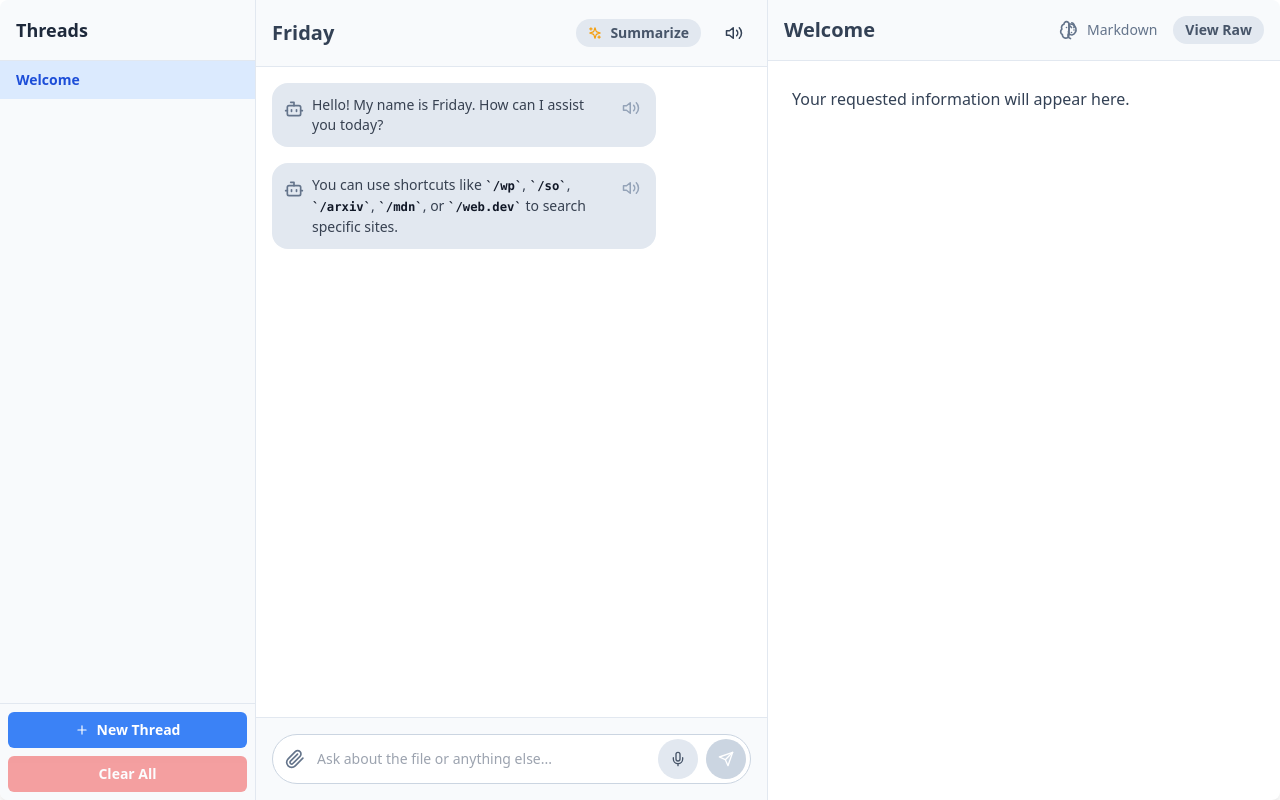
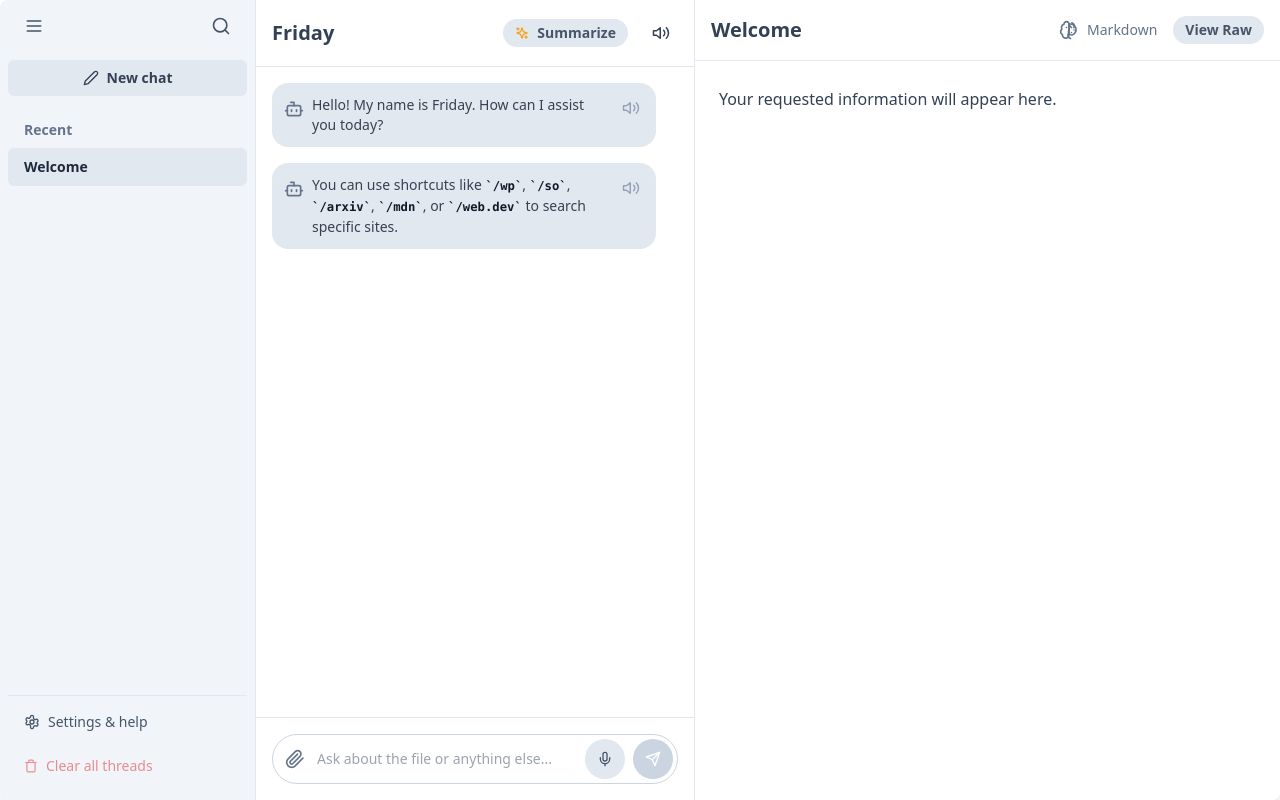
Before and after one commit to caraya/friday-ai-demo, a Vue app: page / in a window 1280 px wide. Built offline with nearby package versions, Linux system fonts and the light colour scheme.

Commit message:
Pass 1 of UI improvements

```diff
--- a/src/App.vue
+++ b/src/App.vue
@@ -1,31 +1,54 @@
 <template>
   <div class="flex h-full w-full bg-white shadow-lg rounded-lg overflow-hidden">
     <!-- Thread Sidebar -->
-    <div class="w-64 bg-slate-50 border-r border-slate-200 flex flex-col">
-      <div class="p-4 border-b border-slate-200">
-        <h2 class="text-lg font-semibold text-slate-800">Threads</h2>
+    <div class="w-64 bg-slate-100 border-r border-slate-200 flex flex-col p-2 space-y-4">
+      <div class="flex items-center justify-between flex-shrink-0 px-2">
+        <button class="p-2 hover:bg-slate-200 rounded-full text-slate-600">
+          <icon-menu :size="20" />
+        </button>
+        <button class="p-2 hover:bg-slate-200 rounded-full text-slate-600">
+           <icon-search :size="20" />
+        </button>
       </div>
-      <div class="flex-1 overflow-y-auto custom-scrollbar">
+       <button @click="startNewThread" class="w-full text-sm font-semibold bg-slate-200 text-slate-700 rounded-md px-4 py-2 hover:bg-slate-300 transition">
+          <span class="flex items-center justify-center"><icon-edit :size="16" class="mr-2"/>New chat</span>
+        </button>
+      <div class="flex-1 overflow-y-auto custom-scrollbar space-y-2">
+        <h3 class="px-4 text-sm font-semibold text-slate-500 mt-2">Recent</h3>
         <ul>
           <li v-for="thread in threads" :key="thread.id" class="group">
-            <!-- FIX: Changed the parent element from a button to a div to prevent nesting buttons -->
-            <div :class="['w-full text-left px-4 py-2 text-sm flex items-center justify-between', activeThreadId === thread.id ? 'bg-blue-100' : '']">
-              <button @click="loadThread(thread.id)" :class="['flex-grow text-left truncate', activeThreadId === thread.id ? 'text-blue-700 font-semibold' : 'text-slate-600 hover:bg-slate-200 rounded-md -m-2 p-2']">
-                <span class="truncate">{{ thread.title }}</span>
+            <div :class="['w-full text-left pr-2 pl-4 py-2 text-sm flex items-center justify-between rounded-md', activeThreadId === thread.id ? 'bg-slate-200' : 'hover:bg-slate-200/70']">
+              <button @click="loadThread(thread.id)" :class="['flex-grow text-left truncate', activeThreadId === thread.id ? 'text-slate-800 font-semibold' : 'text-slate-600']">
+                <!-- FIX: Conditional rendering for editing title -->
+                <span v-if="editingThreadId !== thread.id" @dblclick="startEditingTitle(thread)" class="truncate">{{ thread.title }}</span>
+                <input v-else
+                       :ref="el => { if (el) titleInputRefs[thread.id] = el as HTMLInputElement }"
+                       type="text"
+                       v-model="editingTitle"
+                       @keyup.enter="saveTitle(thread.id)"
+                       @blur="saveTitle(thread.id)"
+                       class="bg-white w-full -m-1 p-1 rounded border border-blue-500 text-slate-800 font-semibold" />
               </button>
-              <button @click.stop="deleteThread(thread.id)" class="p-1 rounded-full opacity-0 group-hover:opacity-100 hover:bg-red-200 text-red-500 transition flex-shrink-0 ml-2">
-                <icon-trash :size="14" />
-              </button>
+              <div class="flex items-center flex-shrink-0 ml-2">
+                  <button @click.stop="startEditingTitle(thread)" class="p-1 rounded-full opacity-0 group-hover:opacity-100 hover:bg-slate-300 text-slate-500 transition">
+                    <icon-pencil :size="14" />
+                  </button>
+                  <button @click.stop="deleteThread(thread.id)" class="p-1 rounded-full opacity-0 group-hover:opacity-100 hover:bg-red-200 text-red-500 transition">
+                    <icon-trash :size="14" />
+                  </button>
+              </div>
             </div>
           </li>
         </ul>
       </div>
       <div class="p-2 border-t border-slate-200 space-y-2">
-        <button @click="startNewThread" class="w-full text-sm font-semibold bg-blue-500 text-white rounded-md px-4 py-2 hover:bg-blue-600 transition">
-          <span class="flex items-center justify-center"><icon-plus :size="14" class="mr-2"/>New Thread</span>
+         <button @click="handleSettingsClick" class="w-full flex items-center text-sm text-slate-600 hover:bg-slate-200 rounded-md p-2">
+            <icon-settings :size="16" class="mr-2" />
+            <span>Settings & help</span>
         </button>
-        <button @click="clearAllThreads" class="w-full text-sm font-semibold bg-red-500 text-white rounded-md px-4 py-2 hover:bg-red-600 transition disabled:opacity-50" :disabled="threads.length <= 1">
-          Clear All
+        <button @click="clearAllThreads" class="w-full flex items-center text-sm text-red-600 hover:bg-red-100 rounded-md p-2 transition disabled:opacity-50" :disabled="threads.length <= 1">
+            <icon-trash :size="16" class="mr-2" />
+            <span>Clear all threads</span>
         </button>
       </div>
     </div>
@@ -34,7 +57,7 @@
     <div class="flex-1 flex flex-col" v-if="activeThread">
       <div class="w-full flex h-full">
         <div class="w-full md:w-1/2 h-full flex flex-col border-r border-slate-200">
-          <header class="p-4 border-b border-slate-200 flex items-center justify-between bg-slate-50 flex-shrink-0">
+          <header class="p-4 border-b border-slate-200 flex items-center justify-between bg-white flex-shrink-0">
             <h1 class="text-xl font-bold text-slate-700">Friday</h1>
             <div class="flex items-center space-x-4">
               <button @click="summarize" :disabled="agentStatus !== 'idle' || activeThread.conversation.length <= 1" class="flex items-center space-x-2 text-sm bg-slate-200 hover:bg-slate-300 disabled:opacity-50 text-slate-600 font-semibold py-1 px-3 rounded-full transition">
@@ -46,7 +69,7 @@
               </button>
             </div>
           </header>
-          <div ref="chatLog" class="flex-1 p-4 overflow-y-auto custom-scrollbar">
+          <div ref="chatLog" class="flex-1 p-4 overflow-y-auto custom-scrollbar bg-white">
             <div v-for="message in activeThread.conversation" :key="message.id" :class="['flex mb-4', message.from === 'user' ? 'justify-end' : 'justify-start']" class="assistant-bubble">
               <div :class="['rounded-2xl p-3 max-w-sm', message.from === 'user' ? 'bg-blue-500 text-white' : 'bg-slate-200 text-slate-800']">
                  <div class="flex items-start space-x-2">
@@ -70,7 +93,7 @@
               <button v-for="q in suggestedQuestions" :key="q" @click="askSuggestion(q)" class="suggestion-chip bg-slate-100 text-slate-700 text-sm font-medium px-3 py-1 rounded-full hover:bg-slate-200 transition">{{ q }}</button>
             </div>
           </div>
-          <footer class="p-4 border-t border-slate-200 bg-slate-50 flex-shrink-0">
+          <footer class="p-4 border-t border-slate-200 bg-white flex-shrink-0">
             <div v-if="activeThread.activeFile" class="px-1 pb-2">
               <div class="flex items-center justify-between bg-blue-100 text-blue-800 text-xs font-semibold px-2 py-1 rounded-full">
                 <span class="truncate">Context: {{ activeThread.activeFile.name }}</span>
@@ -90,8 +113,8 @@
             </div>
           </footer>
         </div>
-        <div class="hidden md:flex md:w-1/2 h-full flex-col">
-           <header class="p-4 border-b border-slate-200 flex items-center justify-between bg-slate-50 flex-shrink-0">
+        <div class="hidden md:flex md:w-2/3 h-full flex-col">
+           <header class="p-4 border-b border-slate-200 flex items-center justify-between bg-white flex-shrink-0">
             <h2 class="text-xl font-bold text-slate-700">{{ activeThread.displayContent.title }}</h2>
             <div class="flex items-center space-x-4">
               <div class="flex items-center space-x-2 text-sm text-slate-500">
@@ -103,7 +126,7 @@
               </button>
             </div>
            </header>
-          <div class="flex-1 p-6 overflow-y-auto custom-scrollbar">
+          <div class="flex-1 p-6 overflow-y-auto custom-scrollbar bg-white">
             <div v-if="displayMode === 'rendered'" class="prose prose-slate max-w-none" v-html="renderMarkdown(activeThread.displayContent.content)"></div>
             <pre v-else class="raw-markdown"><code>{{ activeThread.displayContent.content }}</code></pre>
           </div>
@@ -134,10 +157,27 @@ const {
 } = storeToRefs(agentStore);
 
 const activeThread = computed(() => agentStore.activeThread);
-
 const userInput = ref('');
 const chatLog = ref<HTMLDivElement | null>(null);
 const fileInput = ref<HTMLInputElement | null>(null);
+const editingThreadId = ref<number | null>(null);
+const editingTitle = ref('');
+const titleInputRefs = ref<Record<number, HTMLInputElement>>({});
+
+const startEditingTitle = (thread: any) => {
+  editingThreadId.value = thread.id;
+  editingTitle.value = thread.title;
+  nextTick(() => {
+    titleInputRefs.value[thread.id]?.focus();
+  });
+};
+
+const saveTitle = (threadId: number) => {
+  if (editingThreadId.value === threadId) {
+    agentStore.updateThreadTitle(threadId, editingTitle.value);
+    editingThreadId.value = null;
+  }
+};
 
 const SpeechRecognition = (window as any).SpeechRecognition || (window as any).webkitSpeechRecognition;
 let recognition: any | null = SpeechRecognition ? new SpeechRecognition() : null;
@@ -251,6 +291,10 @@ const clearAllThreads = () => {
     }
 };
 
+const handleSettingsClick = () => {
+    alert("Settings functionality will be implemented later.");
+};
+
 const scrollToBottom = () => {
   nextTick(() => {
     chatLog.value?.scrollTo({ top: chatLog.value.scrollHeight, behavior: 'smooth' });
--- /dev/null
+++ b/src/components/IconEdit.vue
@@ -0,0 +1,6 @@
+<!-- src/components/IconEdit.vue -->
+<template>
+  <svg xmlns="http://www.w3.org/2000/svg" width="16" height="16" viewBox="0 0 24 24" fill="none" stroke="currentColor" stroke-width="2" stroke-linecap="round" stroke-linejoin="round">
+    <path d="M17 3a2.85 2.83 0 1 1 4 4L7.5 20.5 2 22l1.5-5.5Z"/>
+  </svg>
+</template>
--- /dev/null
+++ b/src/components/IconEditPencil.vue
@@ -0,0 +1,5 @@
+<template>
+  <svg xmlns="http://www.w3.org/2000/svg" width="14" height="14" viewBox="0 0 24 24" fill="none" stroke="currentColor" stroke-width="2" stroke-linecap="round" stroke-linejoin="round">
+    <path d="M17 3a2.85 2.83 0 1 1 4 4L7.5 20.5 2 22l1.5-5.5Z"/>
+  </svg>
+</template>
--- /dev/null
+++ b/src/components/IconMenu.vue
@@ -0,0 +1,8 @@
+<!-- src/components/IconMenu.vue -->
+<template>
+  <svg xmlns="http://www.w3.org/2000/svg" width="20" height="20" viewBox="0 0 24 24" fill="none" stroke="currentColor" stroke-width="2" stroke-linecap="round" stroke-linejoin="round">
+    <line x1="4" x2="20" y1="12" y2="12"/>
+    <line x1="4" x2="20" y1="6" y2="6"/>
+    <line x1="4" x2="20" y1="18" y2="18"/>
+  </svg>
+</template>
--- /dev/null
+++ b/src/components/IconSearch.vue
@@ -0,0 +1,7 @@
+<!-- src/components/IconSearch.vue -->
+<template>
+  <svg xmlns="http://www.w3.org/2000/svg" width="20" height="20" viewBox="0 0 24 24" fill="none" stroke="currentColor" stroke-width="2" stroke-linecap="round" stroke-linejoin="round">
+    <circle cx="11" cy="11" r="8"/>
+    <path d="m21 21-4.3-4.3"/>
+  </svg>
+</template>
--- /dev/null
+++ b/src/components/IconSettings.vue
@@ -0,0 +1,7 @@
+<!-- src/components/IconSettings.vue -->
+<template>
+  <svg xmlns="http://www.w3.org/2000/svg" width="16" height="16" viewBox="0 0 24 24" fill="none" stroke="currentColor" stroke-width="2" stroke-linecap="round" stroke-linejoin="round">
+    <path d="M12.22 2h-.44a2 2 0 0 0-2 2v.18a2 2 0 0 1-1 1.73l-.43.25a2 2 0 0 1-2 0l-.15-.08a2 2 0 0 0-2.73.73l-.22.38a2 2 0 0 0 .73 2.73l.15.1a2 2 0 0 1 0 2l-.15.08a2 2 0 0 0-.73 2.73l.22.38a2 2 0 0 0 2.73.73l.15-.08a2 2 0 0 1 2 0l.43.25a2 2 0 0 1 1 1.73V20a2 2 0 0 0 2 2h.44a2 2 0 0 0 2-2v-.18a2 2 0 0 1 1-1.73l.43-.25a2 2 0 0 1 2 0l.15.08a2 2 0 0 0 2.73-.73l.22-.38a2 2 0 0 0-.73-2.73l-.15-.08a2 2 0 0 1 0-2l.15-.08a2 2 0 0 0 .73-2.73l-.22-.38a2 2 0 0 0-2.73-.73l-.15.08a2 2 0 0 1-2 0l-.43-.25a2 2 0 0 1-1-1.73V4a2 2 0 0 0-2-2z"/>
+    <circle cx="12" cy="12" r="3"/>
+  </svg>
+</template>
--- a/src/main.ts
+++ b/src/main.ts
@@ -17,9 +17,29 @@ import IconPaperclip from './components/IconPaperclip.vue';
 import IconX from './components/IconX.vue';
 import IconPlus from './components/IconPlus.vue';
 import IconTrash from './components/IconTrash.vue';
+import IconMenu from './components/IconMenu.vue';
+import IconSearch from './components/IconSearch.vue';
+import IconEdit from './components/IconEdit.vue';
+import IconEditPencil from './components/IconEditPencil.vue';
+import IconSettings from './components/IconSettings.vue';
+
 
 const app = createApp(App);
 const pinia = createPinia();
+
+// --- LOCAL STORAGE PLUGIN FOR PINIA ---
+// This plugin will automatically save the state of the agent store to local storage
+// whenever a change is made. This is more robust than manual saving.
+pinia.use(({ store }) => {
+  store.$subscribe((_, state) => { // FIX: The 'mutation' parameter is unused, so we replace it with '_'
+    // We only want to persist the 'threads' state.
+    const dataToSave = {
+        threads: state.threads
+    };
+    localStorage.setItem('friday-threads', JSON.stringify(dataToSave));
+  });
+});
+
 
 app.use(pinia);
 
@@ -37,5 +57,10 @@ app.component('icon-paperclip', IconPaperclip);
 app.component('icon-x', IconX);
 app.component('icon-plus', IconPlus);
 app.component('icon-trash', IconTrash);
+app.component('icon-menu', IconMenu);
+app.component('icon-search', IconSearch);
+app.component('icon-edit', IconEdit);
+app.component('icon-edit-pencil', IconEditPencil);
+app.component('icon-settings', IconSettings);
 
 app.mount('#app');
--- a/src/store/agent.ts
+++ b/src/store/agent.ts
@@ -1,9 +1,6 @@
 import { defineStore } from 'pinia';
 
-// This lets TypeScript know that the VITE_... variables will be available
-// VITE handles this via import.meta.env, so we don't need to declare it here.
-
-// Define interfaces for our data structures for better type safety
+// --- TYPE DEFINITIONS ---
 interface FileAttachment {
   name: string;
   type: string;
@@ -38,6 +35,7 @@ interface DisplayContent {
   type: 'markdown' | 'reminders';
 }
 
+// --- HELPER FUNCTIONS ---
 async function fileToBase64(file: File): Promise<string> {
   return new Promise((resolve, reject) => {
     const reader = new FileReader();
@@ -59,24 +57,24 @@ const createWelcomeThread = (): Thread => ({
 });
 
 
-// Define the Pinia store
+// --- PINIA STORE DEFINITION ---
 export const useAgentStore = defineStore('agent', {
   state: () => {
-    let savedThreads: Thread[] = [];
+    let savedState: { threads: Thread[], activeThreadId?: number } = { threads: [] };
     try {
       const saved = localStorage.getItem('friday-threads');
       if (saved) {
-        savedThreads = JSON.parse(saved);
+        savedState = JSON.parse(saved);
       }
     } catch (e) {
       console.error("Could not load saved threads from Local Storage.", e);
     }
 
-    const threads = savedThreads.length > 0 ? savedThreads : [createWelcomeThread()];
+    const threads = savedState.threads && savedState.threads.length > 0 ? savedState.threads : [createWelcomeThread()];
 
     return {
       threads: threads,
-      activeThreadId: threads[0]?.id ?? null,
+      activeThreadId: savedState.activeThreadId ?? threads[0]?.id ?? null,
       agentStatus: 'idle' as 'idle' | 'thinking' | 'listening',
       reminders: [] as Reminder[],
       suggestedQuestions: [] as string[],
@@ -150,16 +148,8 @@ export const useAgentStore = defineStore('agent', {
           audioConfig: { audioEncoding: 'MP3' },
         };
 
-        const response = await fetch(apiUrl, {
-          method: 'POST',
-          headers: { 'Content-Type': 'application/json' },
-          body: JSON.stringify(payload),
-        });
-
-        if (!response.ok) {
-            const errorBody = await response.json();
-            throw new Error(`Google TTS request failed: ${errorBody.error.message}`);
-        }
+        const response = await fetch(apiUrl, { method: 'POST', headers: { 'Content-Type': 'application/json' }, body: JSON.stringify(payload) });
+        if (!response.ok) throw new Error('Google TTS request failed.');
 
         const result = await response.json();
         if (result.audioContent && !this.isMuted) {
@@ -171,7 +161,6 @@ export const useAgentStore = defineStore('agent', {
           this.activeAudio = audio;
           this.activeAudio.play();
           this.activeAudio.onended = () => { this.activeAudio = null; };
-          return;
         }
       } catch (error) {
         console.error("Google Text-to-Speech API failed, falling back to browser speech.", error);
@@ -193,6 +182,7 @@ export const useAgentStore = defineStore('agent', {
     startNewThread() {
       this.stopAudio();
       const newThread = createWelcomeThread();
+      newThread.title = "New Conversation";
       this.threads.push(newThread);
       this.activeThreadId = newThread.id;
     },
@@ -216,6 +206,13 @@ export const useAgentStore = defineStore('agent', {
     clearAllThreads() {
         this.threads = [createWelcomeThread()];
         this.activeThreadId = this.threads[0].id;
+    },
+
+    updateThreadTitle(threadId: number, newTitle: string) {
+        const thread = this.threads.find(t => t.id === threadId);
+        if (thread && newTitle.trim()) {
+            thread.title = newTitle.trim();
+        }
     },
 
     clearActiveFile() {
@@ -300,10 +297,7 @@ export const useAgentStore = defineStore('agent', {
 
         if (file) {
           parts.push({
-            inline_data: {
-              mime_type: file.type,
-              data: file.base64
-            }
+            inline_data: { mime_type: file.type, data: file.base64 }
           });
         }
 
@@ -317,7 +311,7 @@ export const useAgentStore = defineStore('agent', {
         this.speak(textResponse);
 
         const promptHeading = `## ${prompt}`;
-        if (this.activeThread.displayContent.title === 'Welcome' || !this.activeThread.displayContent.title.startsWith("Thread:")) {
+        if (this.activeThread.displayContent.title === 'Welcome' || !this.activeThread.title.startsWith("Thread:")) {
           this.activeThread.displayContent = { title: `Thread: ${prompt}`, content: `${promptHeading}\n\n${textResponse}`, type: 'markdown' };
           this.activeThread.title = prompt.length > 25 ? prompt.substring(0, 22) + '...' : prompt;
         } else {
```
Also changed, not shown: 2 other files (tests, documents, lock files or other folders).
